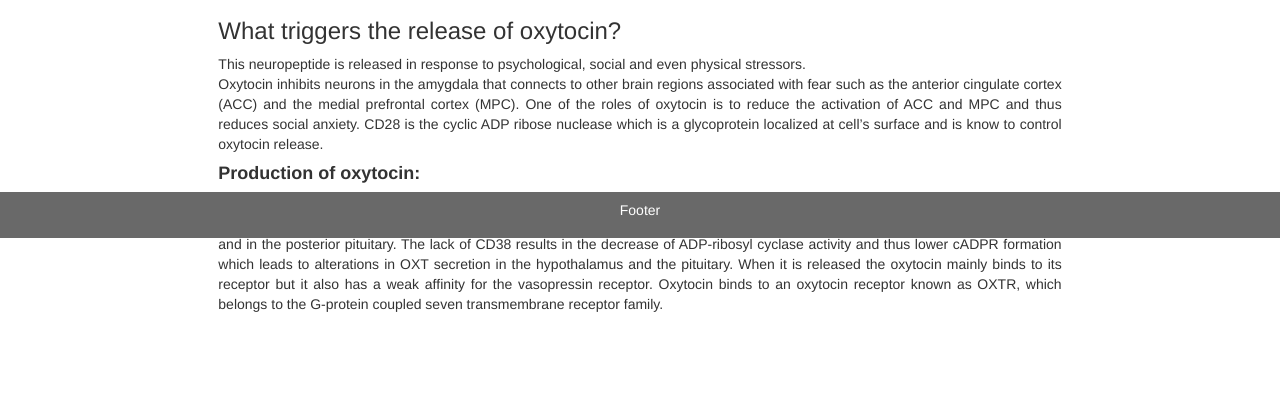
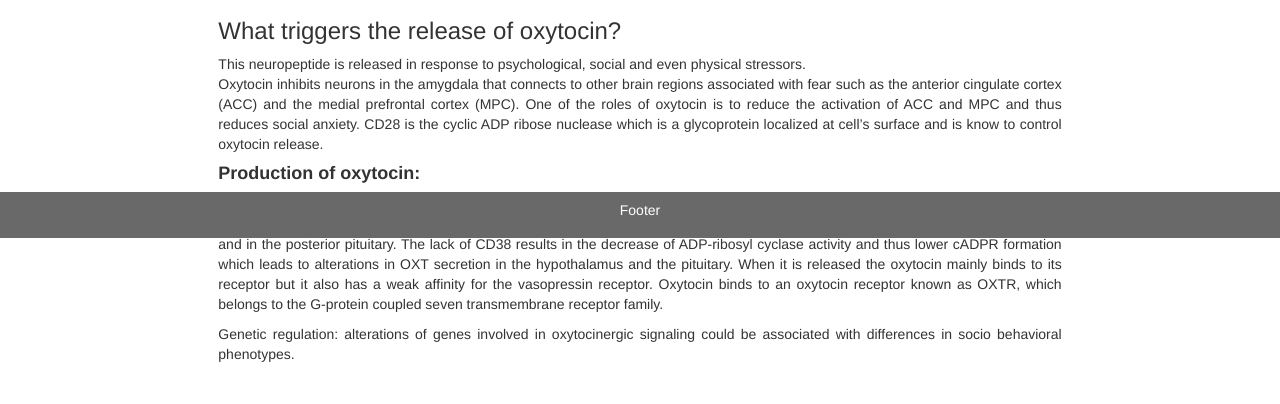
Before and after one commit to StanislasBonnin/Molecular, a Flask app: page / in a window 1280 px wide. Shown: the part 562-966 px from the top of the page. Before the commit the page ends 874 px from the top, so only its background shows below. Run offline with Flask 2, Linux system fonts and the light colour scheme; some libraries are stand-ins or nearby versions.

Commit message:
michalela part

```diff
--- a/templates/index.html
+++ b/templates/index.html
@@ -129,6 +129,11 @@
 
      </p>
 
+     <!-- Michaelas part-->
+
+    <p style="text-align:justify;">
+    Genetic regulation: alterations of genes involved in oxytocinergic signaling could be associated with differences in socio behavioral phenotypes.
+
 
 
       </div>
```
Also changed, not shown: 2 other files.
